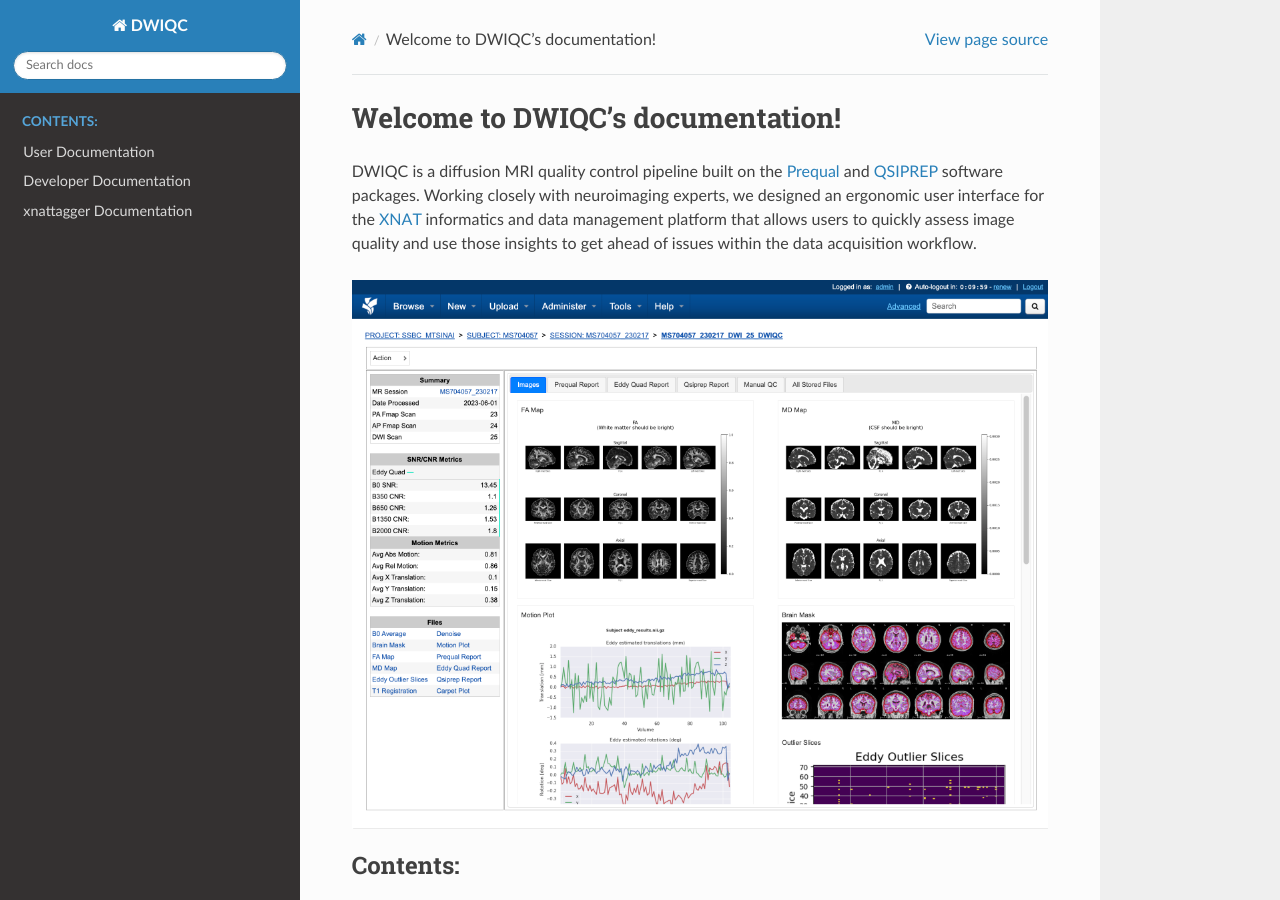
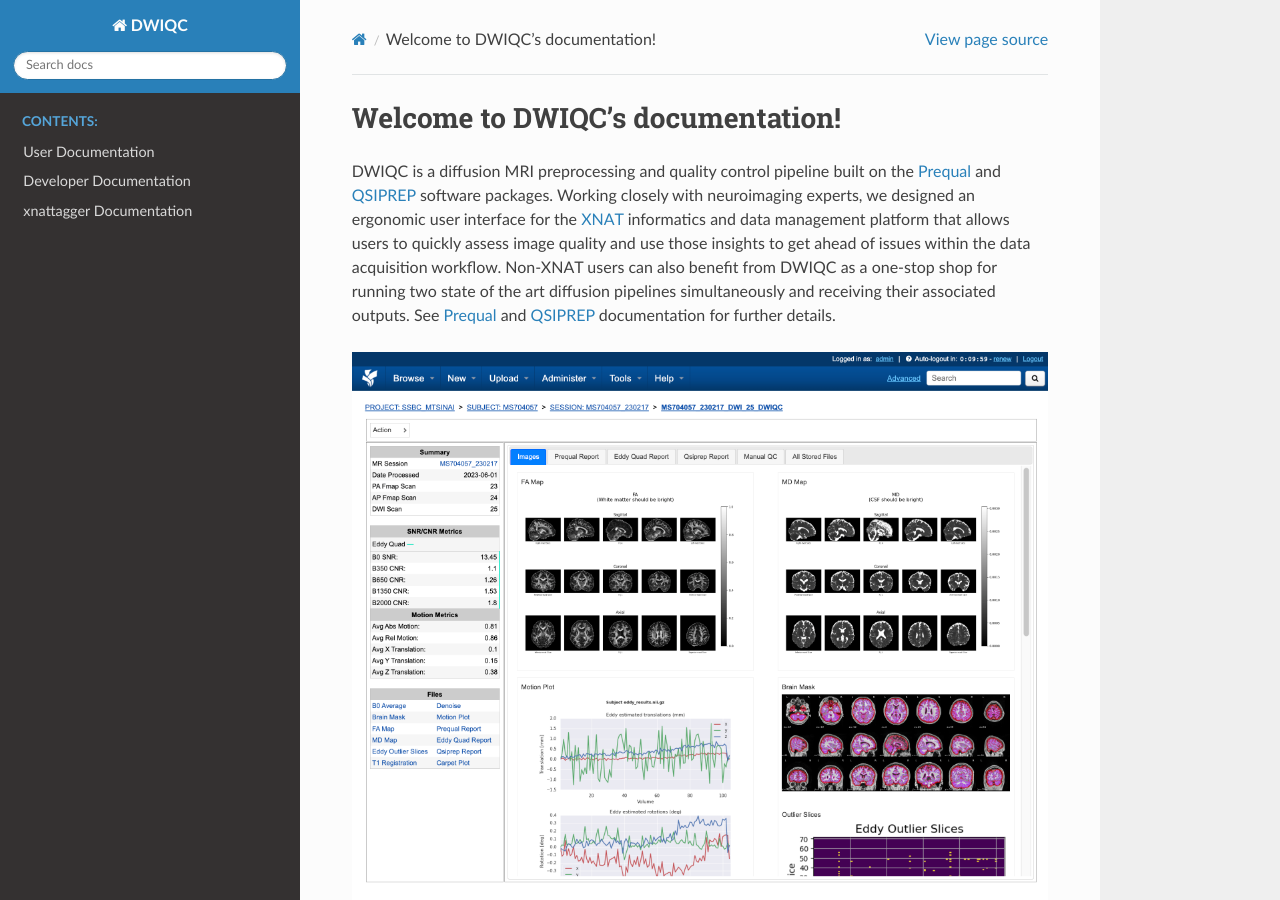
Before and after one commit to harvard-nrg/dwiqc, a Sphinx documentation site: the page built from docs/source/index.rst, in a window 1280 px wide and 900 px high. Built offline with Sphinx 7.4.7 and the Read the Docs theme 3.1.0, drawn with Linux system fonts in a browser that asks for light colours.

Commit message:
documentation updates

```diff
--- a/docs/source/index.rst
+++ b/docs/source/index.rst
@@ -9,7 +9,7 @@ Welcome to DWIQC's documentation!
 .. _QSIPREP: https://doi.org/10.1038/s41592-021-01185-5
 .. _XNAT: https://doi.org/10.1385/NI:5:1:11
 
-DWIQC is a diffusion MRI quality control pipeline built on the `Prequal`_ and `QSIPREP`_ software packages. Working closely with neuroimaging experts, we designed an ergonomic user interface for the `XNAT`_ informatics and data management platform that allows users to quickly assess image quality and use those insights to get ahead of issues within the data acquisition workflow.
+DWIQC is a diffusion MRI preprocessing and quality control pipeline built on the `Prequal`_ and `QSIPREP`_ software packages. Working closely with neuroimaging experts, we designed an ergonomic user interface for the `XNAT`_ informatics and data management platform that allows users to quickly assess image quality and use those insights to get ahead of issues within the data acquisition workflow. Non-XNAT users can also benefit from DWIQC as a one-stop shop for running two state of the art diffusion pipelines simultaneously and receiving their associated outputs. See `Prequal`_ and `QSIPREP`_ documentation for further details.
 
 
 .. image:: images/logo.png
```
Also changed, not shown: docs/source/xnat.rst (+10 -6 lines), paper/paper.md (+2 -2 lines).
